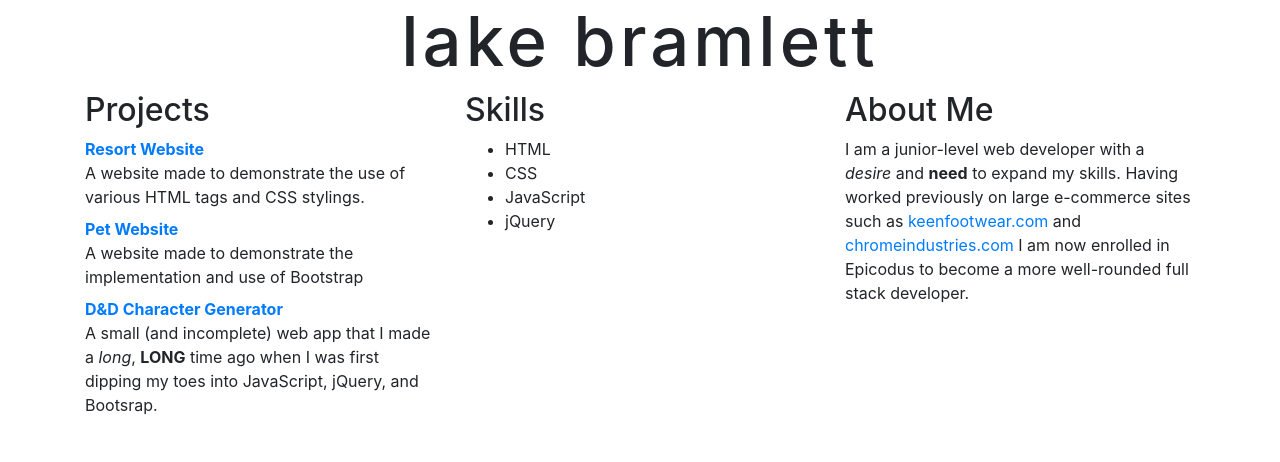
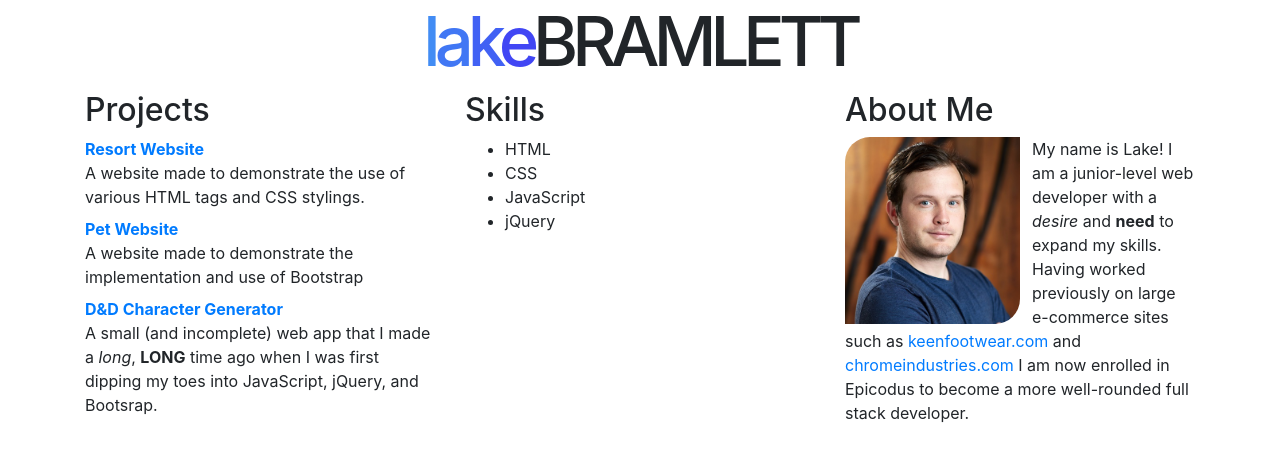
Before and after one commit to lake-bramlett/portfolio, a plain HTML site: page index.html in a window 1280 px wide. Drawn offline with Linux system fonts and the light colour scheme.

Commit message:
add more text to about me and add image styling

```diff
--- a/css/styles.css
+++ b/css/styles.css
@@ -1,25 +1,33 @@
 h1.name {
+  text-transform: uppercase;
   text-align: center;
-  text-transform: lowercase;
-  letter-spacing: 4px;
+  letter-spacing: -6px;
   font-size: 4.3rem;
 }
 
-.name-box{
-  margin-left: 22%;
+h1.name .firstname {
+    text-transform: lowercase;
 }
 
-.photo-box {
-  height: 80px;
-  width: 80px;
-  float: left;
+h1.name .firstname .l {
+  color: #428cf4;
 }
 
-.lake-photo {
-  width: 100%;
-  border-radius: 25px 0px 0px 25px;
+h1.name .firstname .a {
+  color: #4177f4;
 }
 
-div.row .col-2 {
-  height: 30px;
+h1.name .firstname .k {
+  color: #4161f4;
 }
+
+h1.name .firstname .e {
+  color: #4146f4;
+}
+
+.my-face {
+  width: 50%;
+  float: left;
+  margin-right: 12px;
+  border-radius: 25px 0px;
+}
--- a/index.html
+++ b/index.html
@@ -7,7 +7,7 @@
     <title>Lake Bramlett</title>
   </head>
   <body>
-    <h1 class="name">Lake Bramlett</h1>
+    <h1 class="name"><span class="firstname"><span class="l">L</span><span class="a">a</span><span class="k">k</span><span class="e">e</span></span>Bramlett</h1>
     <div class="container">
       <div class="row">
         <div class="col-4">
@@ -16,9 +16,9 @@
             <dl class="dl-horizontal">
               <dt><a href="https://lake-bramlett.github.io/resort-website/" target="_blank">Resort Website</a></dt>
               <dd>A website made to demonstrate the use of various HTML tags and CSS stylings.</dd>
-              <dt><a href="https://lake-bramlett.github.io/pet-bootstrap//" target="_blank">Pet Website</a></dt>
+              <dt><a href="https://lake-bramlett.github.io/pet-bootstrap/" target="_blank">Pet Website</a></dt>
               <dd>A website made to demonstrate the implementation and use of Bootstrap</dd>
-              <dt><a href="https://lake-bramlett.github.io/pet-bootstrap//" target="_blank">D&D Character Generator</a></dt>
+              <dt><a href="https://github.com/lake-bramlett/charactergen" target="_blank">D&D Character Generator</a></dt>
               <dd>A small (and incomplete) web app that I made a <em>long</em>, <strong>LONG</strong> time ago when I was first dipping my toes into JavaScript, jQuery, and Bootsrap.</dd>
             </dl>
           </div>
@@ -37,7 +37,8 @@
         <div class="col-4">
           <div class="about">
             <h2>About Me</h2>
-            <p>I am a junior-level web developer with a <em>desire</em> and <strong>need</strong> to expand my skills. Having worked previously on large e-commerce sites such as <a href="https://www.keenfootwear.com/" target="_blank">keenfootwear.com</a> and <a href="https://www.chromeindustries.com/" target="_blank">chromeindustries.com</a> I am now enrolled in Epicodus to become a more well-rounded full stack developer.</p>
+            <img src="img/lake.jpeg" class="my-face" alt="Lake Bramlett" />
+            <p>My name is Lake! I am a junior-level web developer with a <em>desire</em> and <strong>need</strong> to expand my skills. Having worked previously on large e-commerce sites such as <a href="https://www.keenfootwear.com/" target="_blank">keenfootwear.com</a> and <a href="https://www.chromeindustries.com/" target="_blank">chromeindustries.com</a> I am now enrolled in Epicodus to become a more well-rounded full stack developer.</p>
           </div>
         </div>
       </div>
```
